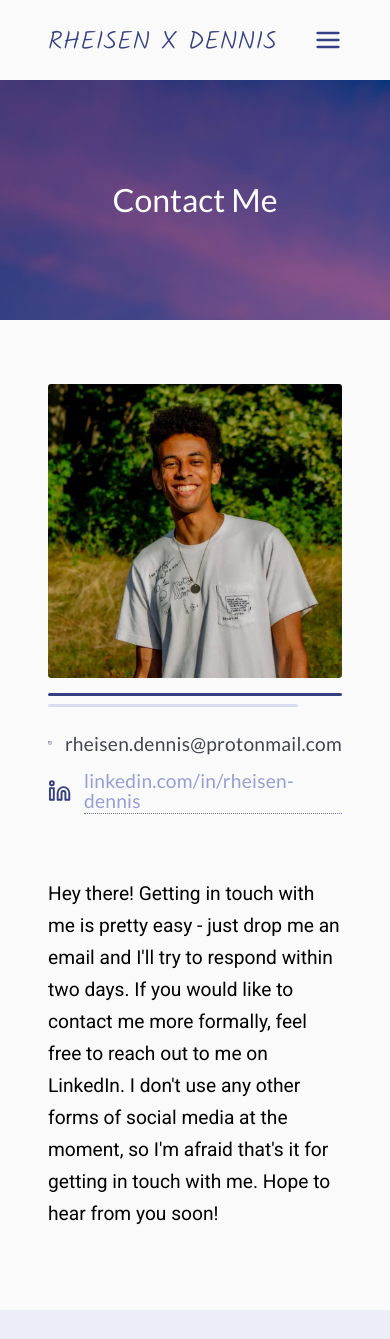
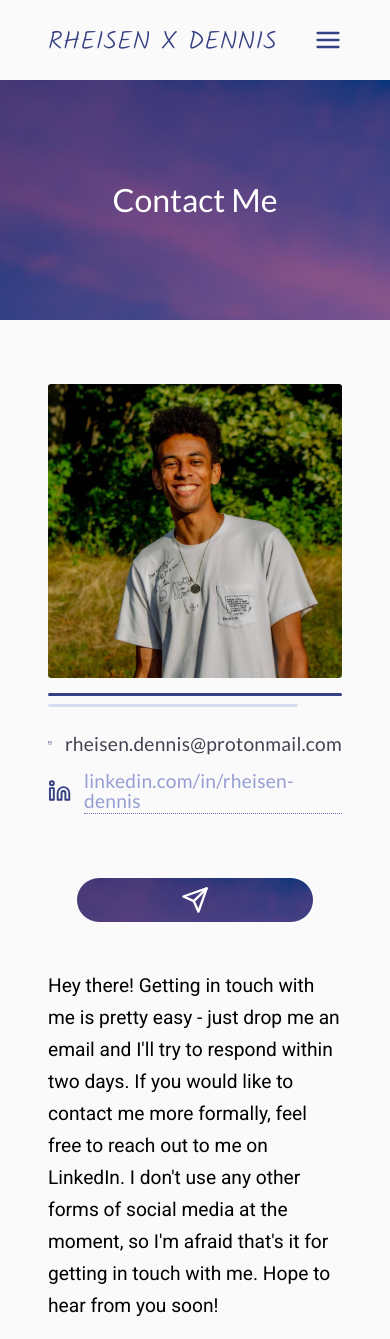
Before and after one commit to Rheisen/rheisen-web-v1, a React (Create React App) app: page /contact-me in a window 390 px wide. Shown: the top 1339 px of the page. Built offline with nearby package versions, Linux system fonts and the light colour scheme.

Commit message:
Add contact header icon, add mobile breakpoint for photography

```diff
--- a/src/containers/Contact/Contact.tsx
+++ b/src/containers/Contact/Contact.tsx
@@ -1,4 +1,5 @@
 import React from 'react';
+import { Send } from 'react-feather';
 
 import Header from 'components/Header';
 import Footer from 'components/Footer';
@@ -10,10 +11,13 @@ export const Contact: React.FC = () => {
   return (
     <React.Fragment>
       <Header />
-      <section className={styles.smallSplashWrapper}>
+      <header className={styles.smallSplashWrapper}>
         <h2>Contact Me</h2>
-      </section>
+      </header>
       <InfoCardSection email={true} linkedin={true}>
+        <div className={styles.sendIconContainer}>
+          <Send className={styles.sendIcon} size={28} />
+        </div>
         <p>
           Hey there! Getting in touch with me is pretty easy - just drop me an email and I'll try to respond within
           two days. If you would like to contact me more formally, feel free to reach out to me on LinkedIn. I don't
--- a/src/containers/Contact/contact.module.scss
+++ b/src/containers/Contact/contact.module.scss
@@ -9,3 +9,22 @@
         @include pageHeader;
     }
 }
+
+.sendIconContainer {
+    display: flex;
+    flex-direction: row;
+    align-items: center;
+    justify-content: center;
+    width: 80%;
+    padding: .5rem 0;
+    margin: 0 auto 3rem auto;
+    border-radius: 10rem;
+    background: url('../../common-assets/splash-background-min.jpg');
+    background-size: cover;
+    background-repeat: no-repeat;
+    background-attachment: fixed;
+
+    .sendIcon {
+        color: color('white');
+    }
+}
--- a/src/containers/Home/home.module.scss
+++ b/src/containers/Home/home.module.scss
@@ -10,6 +10,7 @@
     width: 100%;
     height: calc(100vh - 5rem);
     min-height: 46rem;
+    max-height: 70rem;
     background: url('./assets/splash-background-min.jpg');
     background-size: cover;
     background-repeat: no-repeat;
--- a/src/containers/Photography/Photography.tsx
+++ b/src/containers/Photography/Photography.tsx
@@ -18,12 +18,12 @@ export const Photography: React.FC = () => {
 
       <section className={styles.galleryWrapper}>
         <div>
-          <Photo imageName='leafs' alt='Leafs' />
-          <Photo imageName='shades' alt='Shades' />
-          <Photo imageName='look' alt='Look' />
-          <Photo imageName='morning' alt='Morning' />
-          <Photo imageName='citgo' alt='Citgo' />
-          <Photo imageName='palace' alt='Palace' />
+          <Photo imageName='clocktower' alt='Porto Clocktower' />
+          <Photo imageName='red-light' alt='Kabir in Red Light' />
+          <Photo imageName='white-nike' alt='White Nikes' />
+          <Photo imageName='fog' alt='Fog' />
+          <Photo imageName='seaport-sunset' alt='Seaport Sunset' />
+          <Photo imageName='ymca' alt='YMCA' />
         </div>
         <div>
           <Photo imageName='balance' alt='Balance' />
@@ -34,12 +34,12 @@ export const Photography: React.FC = () => {
           <Photo imageName='rastro' alt='Rastro' />
         </div>
         <div>
-          <Photo imageName='clocktower' alt='Porto Clocktower' />
-          <Photo imageName='red-light' alt='Kabir in Red Light' />
-          <Photo imageName='white-nike' alt='White Nikes' />
-          <Photo imageName='fog' alt='Fog' />
-          <Photo imageName='seaport-sunset' alt='Seaport Sunset' />
-          <Photo imageName='ymca' alt='YMCA' />
+          <Photo imageName='leafs' alt='Leafs' />
+          <Photo imageName='shades' alt='Shades' />
+          <Photo imageName='look' alt='Look' />
+          <Photo imageName='morning' alt='Morning' />
+          <Photo imageName='citgo' alt='Citgo' />
+          <Photo imageName='palace' alt='Palace' />
         </div>
       </section>
 
--- a/src/containers/Photography/photography.module.scss
+++ b/src/containers/Photography/photography.module.scss
@@ -1,5 +1,6 @@
 @import 'styles/utils/variables';
 @import 'styles/utils/colors';
+@import 'styles/utils/breakpoints';
 
 .smallSplashWrapper {
     @include smallSplash;
@@ -21,9 +22,14 @@
     padding: 4rem 3rem;
     margin: auto;
 
+    @include breakpoint('mobile', 'phablet') {
+        grid-template-columns: 1fr;
+        direction: rtl;
+    }
+
     picture {
         display: block;
-        margin-bottom: 2rem;
+        margin-bottom: 1.5rem;
         width: 100%;
 
         img {
--- a/src/containers/Resume/Resume.tsx
+++ b/src/containers/Resume/Resume.tsx
@@ -1,6 +1,6 @@
 import React from 'react';
 import { Link } from 'react-router-dom';
-import { Monitor, Clipboard, BookOpen, CheckSquare } from 'react-feather';
+import { Clipboard, BookOpen, CheckSquare } from 'react-feather';
 
 import Header from 'components/Header';
 import InfoCardSection from 'components/InfoCardSection';
```
